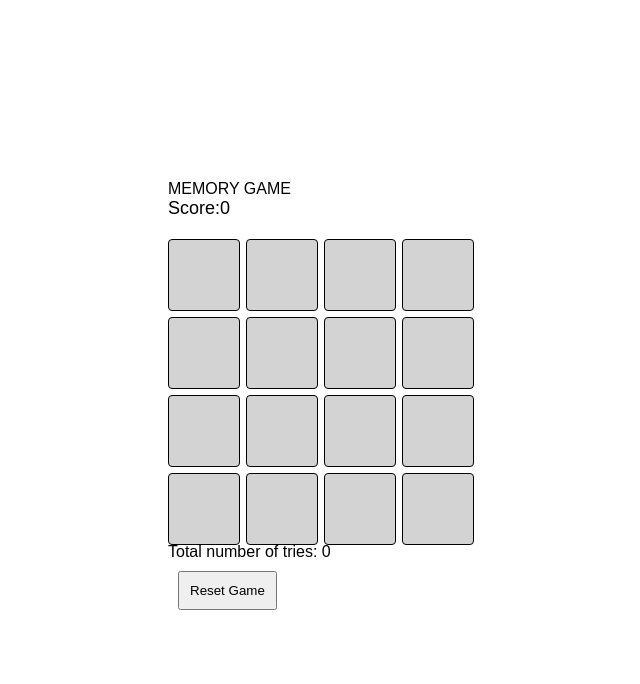
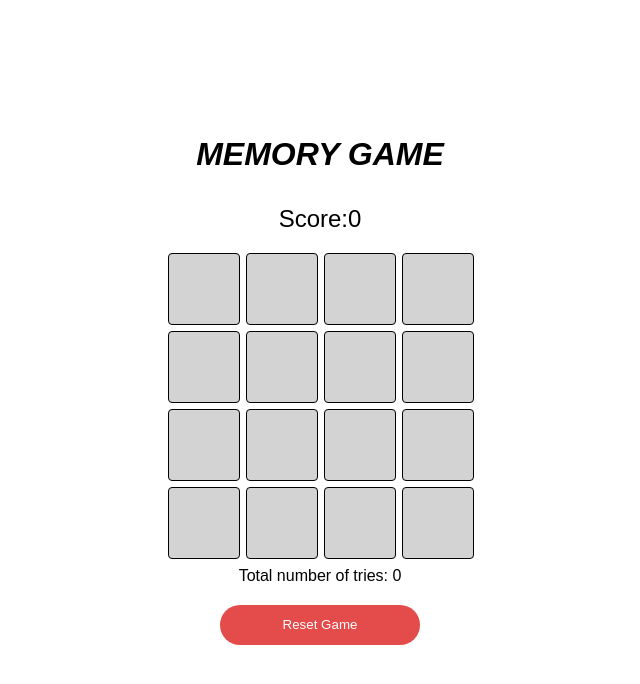
Before and after one commit to prayash-eb/MemoryGame, a website with bundled scripts: page index.html in a window 1280 px wide. Shown: the whole page, without its empty margins (320-960 px from the left). Built offline with nearby package versions, Linux system fonts and the light colour scheme.

Commit message:
added styles for reset button and tries id

```diff
--- a/style.css
+++ b/style.css
@@ -7,7 +7,20 @@ body, html {
   font-family: sans-serif;
 }
 
-.container {
+.outer-container{
+  display: flex;
+  flex-direction: column;
+  gap: 2rem;
+}
+
+.title{
+  text-align: center;
+  font-weight: 800;
+  font-size: 2rem;
+  font-style: italic;
+}
+
+.inner-container {
   display: flex;
   flex-direction: column;
   align-items: center;
@@ -15,7 +28,7 @@ body, html {
 
 #score {
   margin-bottom: 20px;
-  font-size: 18px;
+  font-size: 1.5rem;
 }
 
 #board {
@@ -69,7 +82,19 @@ body, html {
   transform: rotateY(180deg);
 }
 
-#reset-btn{
-  margin: 10px;
-  padding: 10px;
+#tries {
+  margin-top: 10px;
 }
+
+#reset-btn {
+  margin: 20px;
+  width: 200px;
+  height: 40px;
+  background-color: rgb(228, 75, 75);
+  color: white;
+  border-radius: 20px;
+  border: none;
+}
+#reset-btn:hover {
+  background-color: rgb(168, 48, 48);
+}
```
